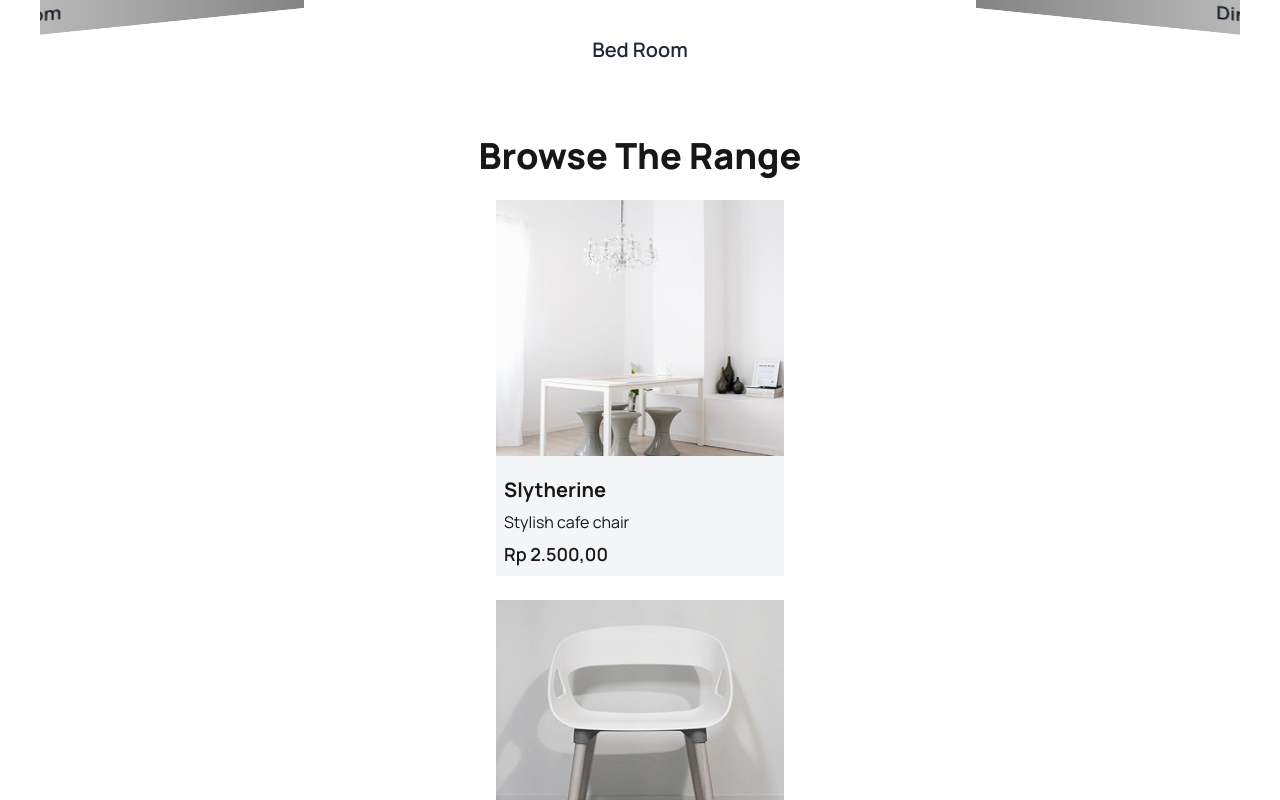
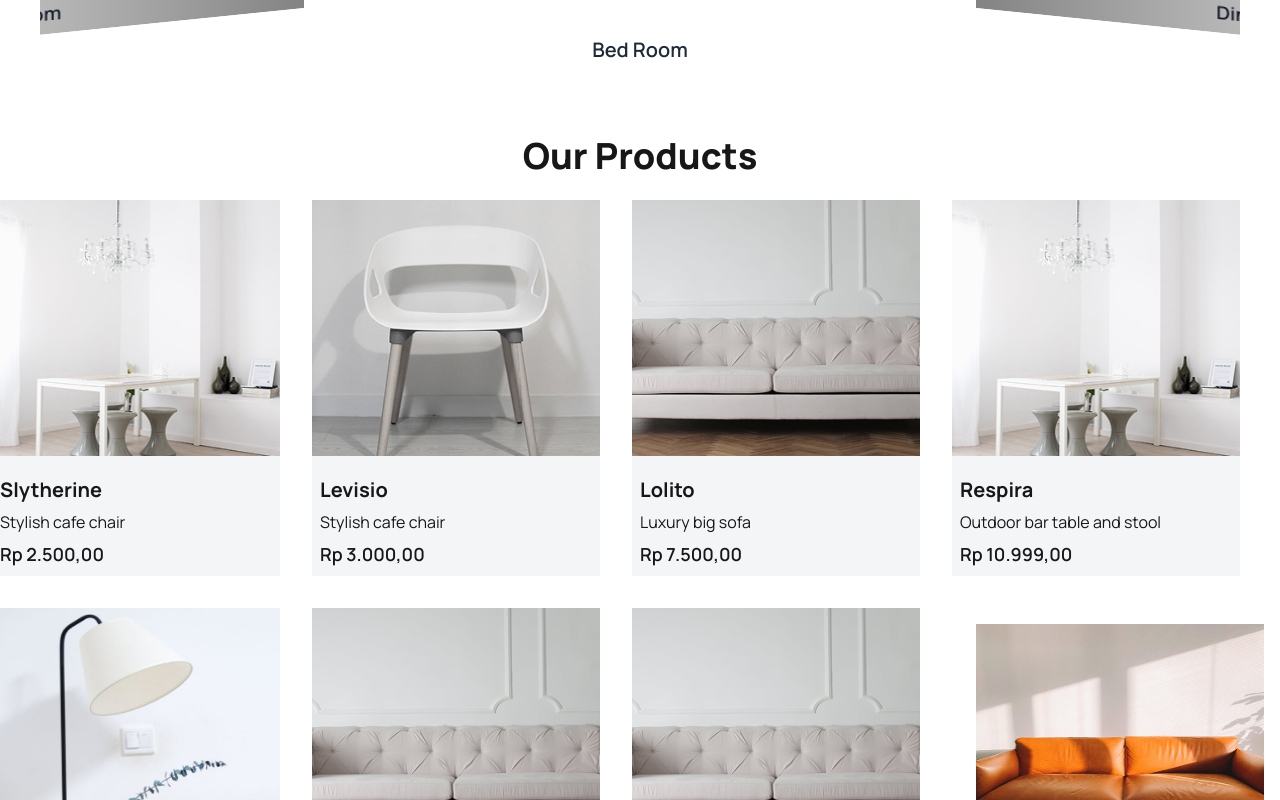
Before and after one commit to thove22/fstore, a Next.js app: page / in a window 1280 px wide. Shown: the part 1780-2580 px from the top of the page. Built offline with nearby package versions, Linux system fonts and the light colour scheme.

Commit message:
feat:responsive products section with local data

```diff
--- a/src/componets/Cards/ProductCard.tsx
+++ b/src/componets/Cards/ProductCard.tsx
@@ -10,8 +10,8 @@ interface ProductCardProps{
 
 const ProductCard = ( {title, description, price, imgUrl }:ProductCardProps) => {
   return (
-    <div className='flex flex-col space-y-3 bg-base w-72'>
-       <div className='relative w-full h-64'>
+    <div className='flex flex-col space-y-3 bg-base w-72  sm:w-80 md:w-72 2xl:w-84'>
+       <div className='relative w-auto h-64'>
            <Image
              src={imgUrl}
              alt={description}
--- a/src/componets/Sections/Product/ProductSection.tsx
+++ b/src/componets/Sections/Product/ProductSection.tsx
@@ -5,8 +5,8 @@ import { products } from '@/data/Udata'
 const ProductSection = () => {
   return (
     <div className='flex flex-col items-center justify-center mt-14 space-y-6  '>
-       <h3 className='font-extrabold text-2xl lg:text-3xl xl:text-4xl text-center'>Browse The Range</h3>
-       <div className='grid grid-cols-1 place-items-center space-y-6 '>
+       <h3 className='font-extrabold text-2xl lg:text-3xl xl:text-4xl'>Our Products</h3>
+       <div className='grid grid-cols-1  md:grid-cols-2 md:space-x-8 lg:space-x-12 2xl:space-x-20 xl:grid-cols-4 place-items-center space-y-8 '>
             {
                 products.map(( {title, description, price, imgUrl}, index)=>(
                     <ProductCard
--- a/src/data/Udata.ts
+++ b/src/data/Udata.ts
@@ -58,5 +58,5 @@ export const products = [
     description: "Minimalist flower pot",
     price: "Rp 50.000,00",
     imgUrl: "/images/potty.png",
-  },
+  }
 ];
```
